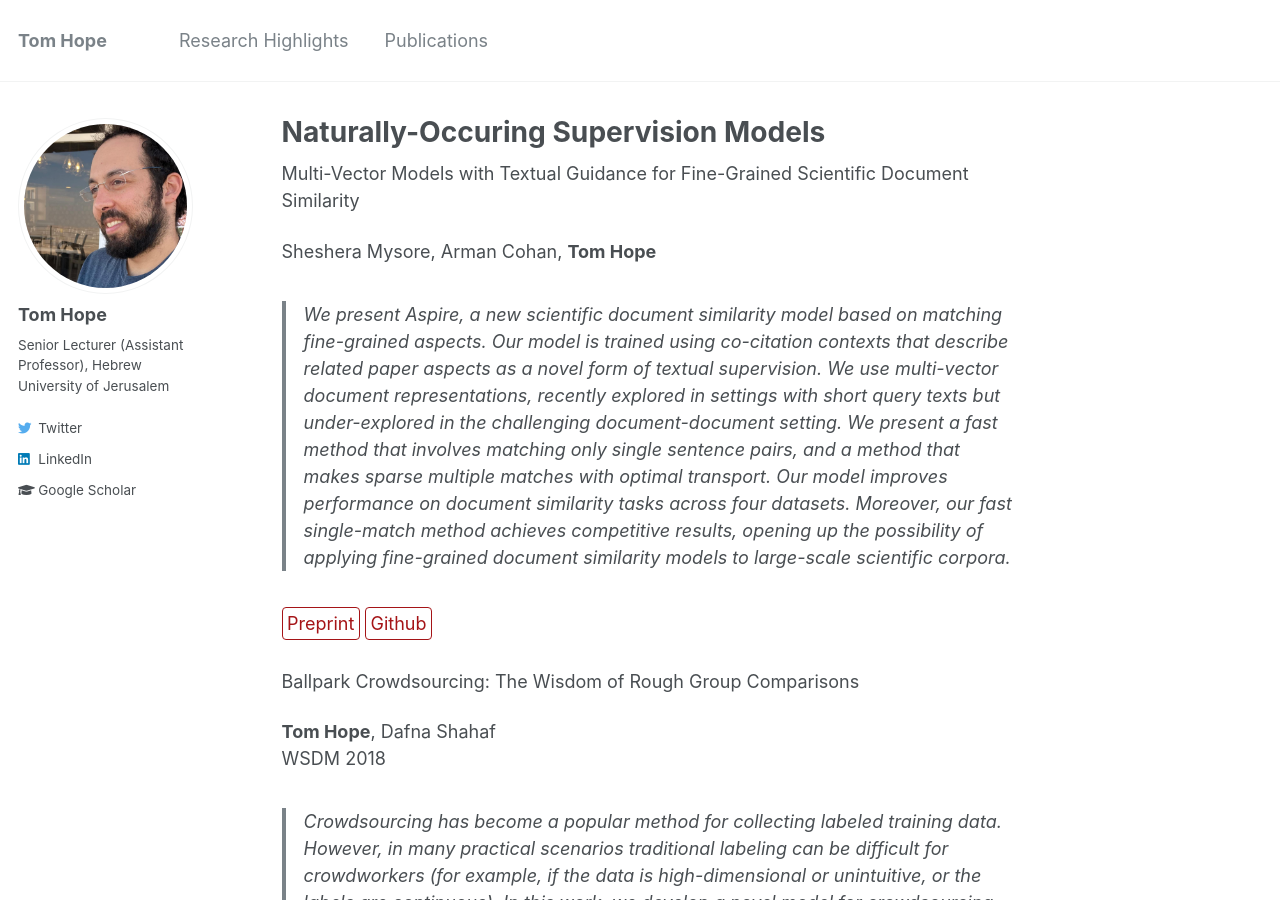
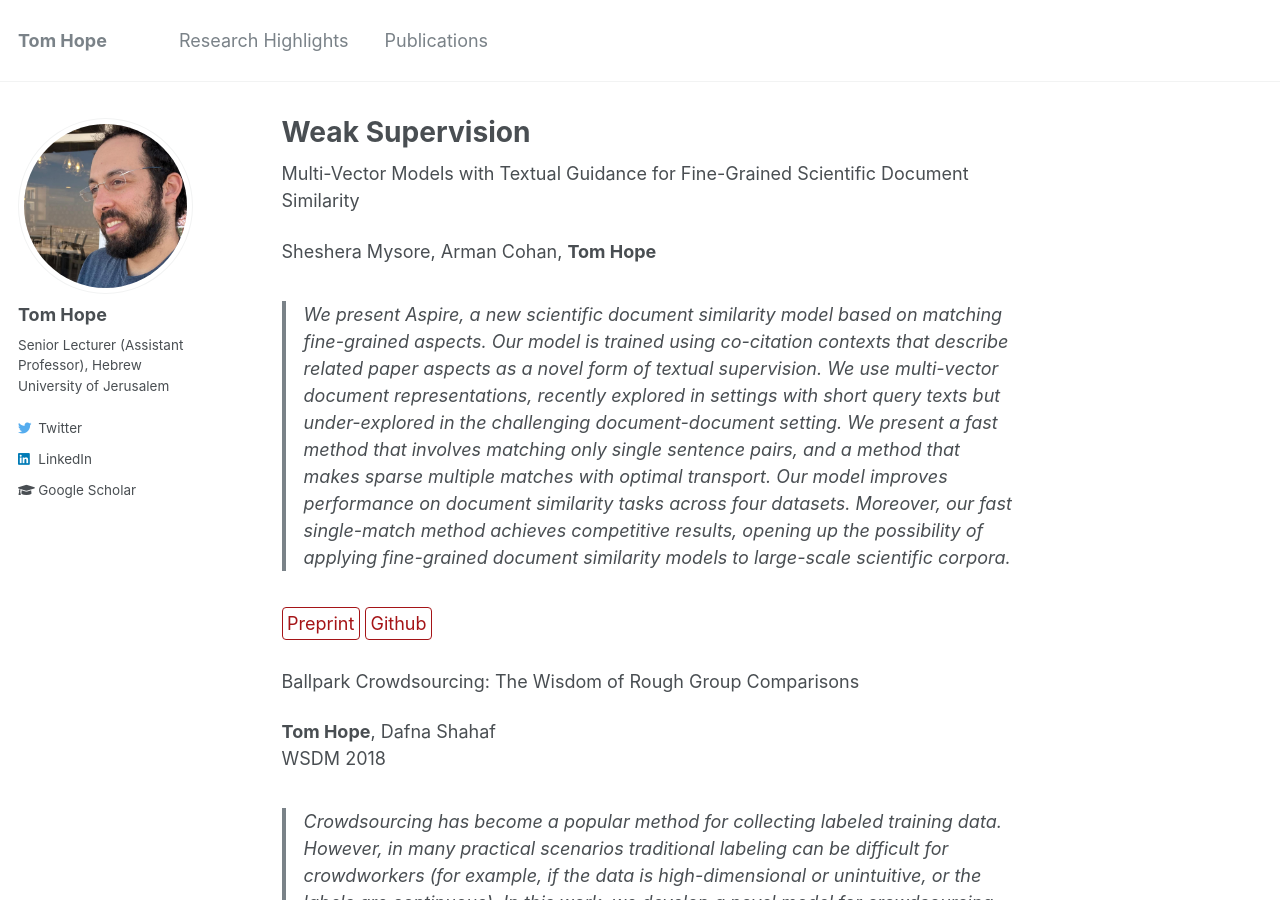
Before and after one commit to tomhoper/tomhoper.github.io, a Jekyll site: the page built from _research/models.md, in a window 1280 px wide and 900 px high. Built offline with Jekyll 4.4.1, drawn with Linux system fonts in a browser that asks for light colours.

Commit message:
Update models.md

```diff
--- a/_research/models.md
+++ b/_research/models.md
@@ -1,5 +1,5 @@
 ---
-title: "Naturally-Occuring Supervision Models"
+title: "Weak Supervision"
 layout: single-portfolio
 excerpt: "<img src='/images/research/aspire.png' alt=''>"
 collection: research
```
